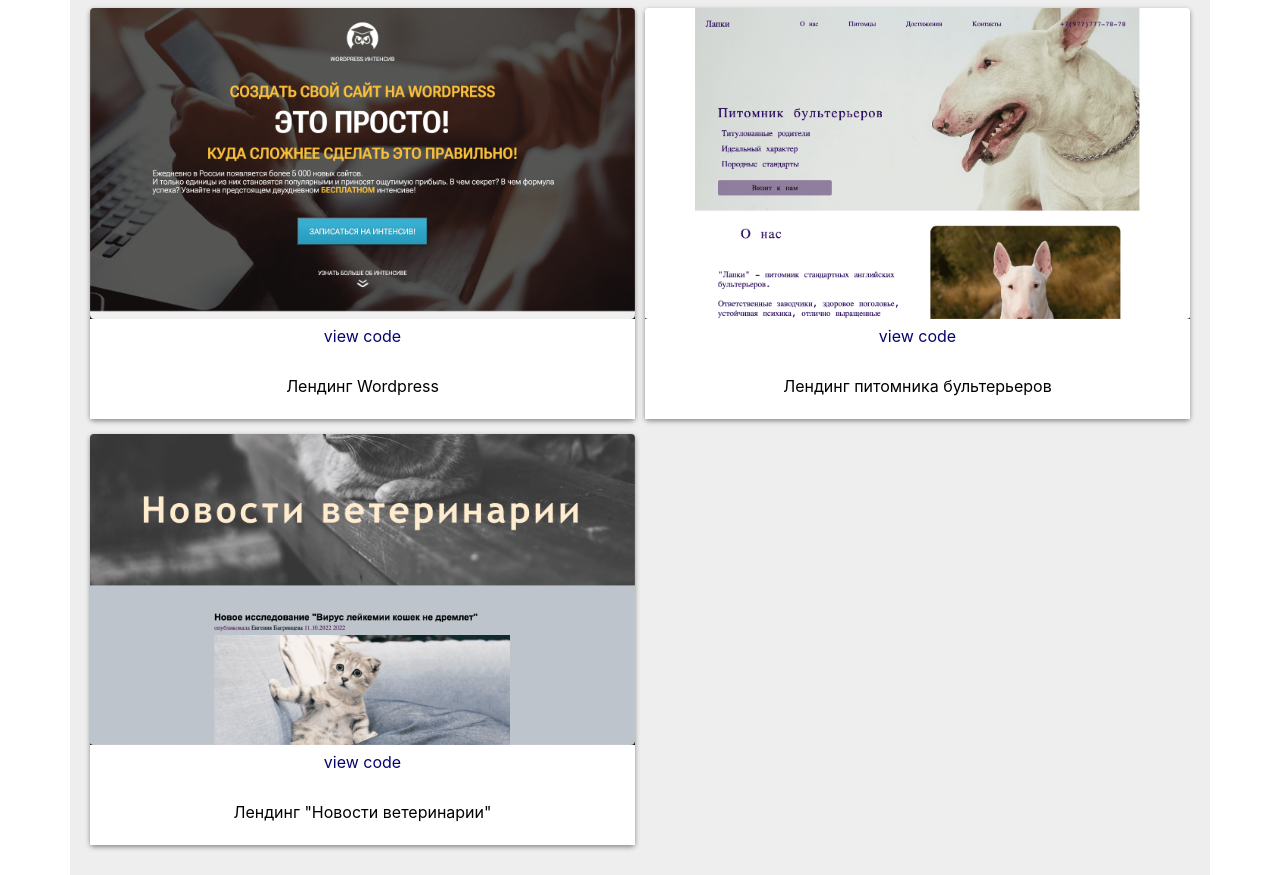
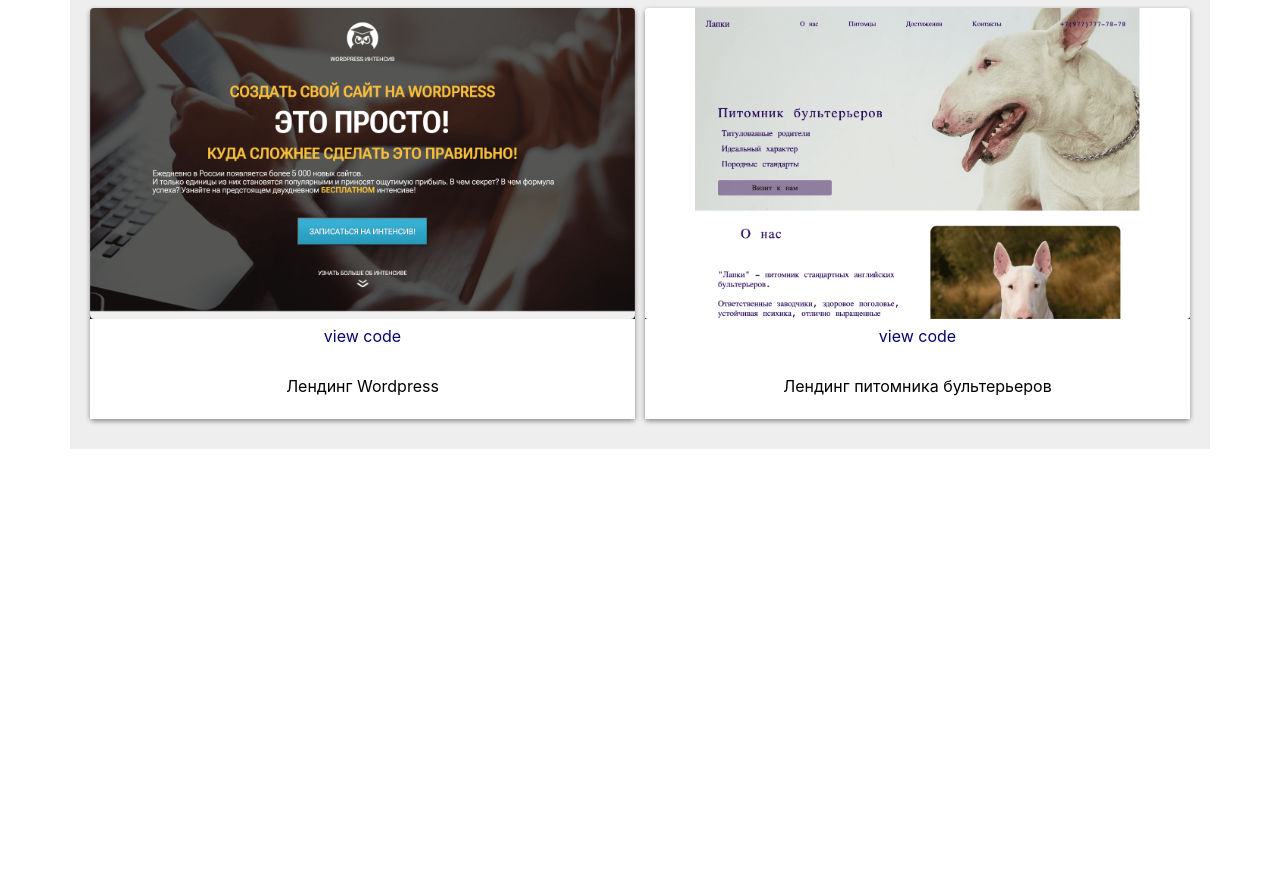
Before and after one commit to lu7r4/portfolio_simankova, a plain HTML site: page index.html in a window 1280 px wide. Shown: the part 2748-3623 px from the top of the page. After the commit the page ends 3197 px from the top, so only its background shows below. Drawn offline with Linux system fonts and the light colour scheme.

Commit message:
upd index.html

```diff
--- a/index.html
+++ b/index.html
@@ -221,18 +221,7 @@
 							</div>
 						</div>
 					</div>
-					<!--новости-->
-					<div class="col-md-6 col-xs-12 col-sm-6 portfolio-card-holder">
-						<div class=" portfolio-card">
-							<a href="https://lu7r4.github.io/news_vet/"><img src="img/news_vet.png" alt="Portfolio" class="img-responsive portfolio-img"></a>
-							<div class="portfolio-img-desc">
-								<p><a href="https://github.com/lu7r4/news_vet">view code</a></p>
-							</div>
-							<div class="portfolio-img-desc">
-								<p>Лендинг "Новости ветеринарии"</a></p>
-							</div>
-						</div>
-					</div>
+
 	</div>
 
 </div>
```
